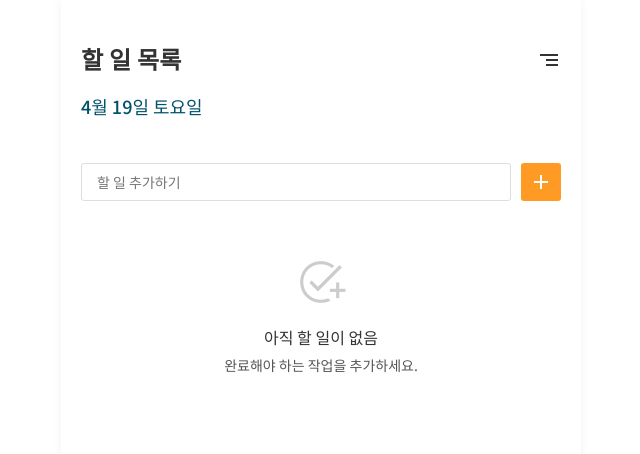
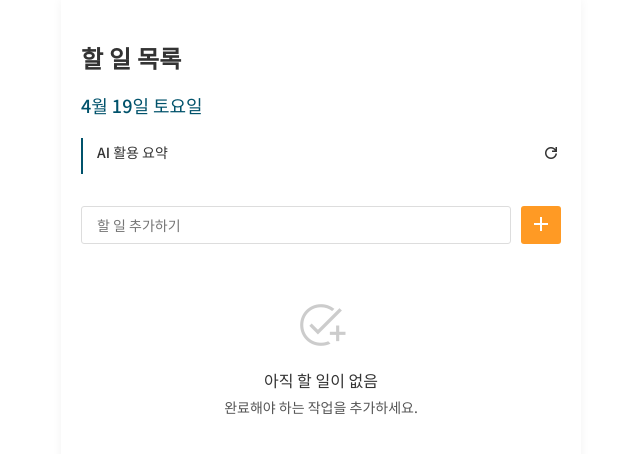
Before and after one commit to jrisun/Clush-todo-app, a React (Vite) app: page / in a window 1280 px wide. Shown: the top 454 px of the page, without its empty margins (319-959 px from the left). Built offline with nearby package versions, Linux system fonts and the light colour scheme; no server answers.

Commit message:
feat: 할 일 요약 기능 추가

```diff
--- a/index.html
+++ b/index.html
@@ -3,9 +3,9 @@
 
 <head>
     <meta charset="UTF-8" />
-    <link rel="icon" type="image/svg+xml" href="/vite.svg" />
+    <link rel="icon" type="image/svg+xml" href="/favicon.io" />
     <meta name="viewport" content="width=device-width, initial-scale=1.0" />
-    <title>Vite + React</title>
+    <title>할 일 목록</title>
 </head>
 
 <body>
--- a/src/api/todoApi.jsx
+++ b/src/api/todoApi.jsx
@@ -1,6 +1,6 @@
 import axios from "axios";
 
-export const API_SERVER_HOST = "http://www.clearline.click:8100";
+export const API_SERVER_HOST = "https://todo-api.clearline.click";
 const prefix = `${API_SERVER_HOST}/api/todo`;
 
 export const getTodoList = async () => {
@@ -40,3 +40,8 @@ export const deleteTodo = async (id) => {
     const result = await axios.delete(`${prefix}/${id}`, id);
     return result.data;
 }
+
+export const summaryTodo = async () => {
+    const result = await axios.get(`${prefix}/summary`);
+    return result.data;
+}
--- a/src/components/common/Header.jsx
+++ b/src/components/common/Header.jsx
@@ -12,9 +12,9 @@ const Header = () => {
             <div className="container">
                 <div className="title">
                     <h1>할 일 목록</h1>
-                    <div className="util">
+                    {/* <div className="util">
                         <span className="material-symbols-outlined">segment</span>
-                    </div>
+                    </div> */}
                 </div>
                 <div className="date">
                     {formattedDate}
--- a/src/components/todo/TodoInput.jsx
+++ b/src/components/todo/TodoInput.jsx
@@ -14,12 +14,19 @@ const TodoInput = ({ onAdd }) => {
         setInputDescription(initDescription);
     };
 
+    const handleKeydown = (e) => {
+        if(e.key === 'Enter') {
+            handleSubmitTodo();
+        }
+    }
+
     return (
         <div className="todo-editor">
             <div className="container">
                 <input type="text"
                     name="description"
                     onChange={handleChange}
+                    onKeyDown={handleKeydown}
                     value={inputDescription}
                     className="todo-input input-box"
                     placeholder="할 일 추가하기"
--- /dev/null
+++ b/src/components/todo/TodoSummary.css
@@ -0,0 +1,41 @@
+.todo-summary {
+    padding-bottom: 0.5rem;
+}
+.todo-summary .summary-box {
+    position: relative;
+    padding: 0.3rem 0;
+    font-size: 14px;
+}
+.todo-summary .summary-box::before {
+    position: absolute;
+    top: 0;
+    left: 0;
+    display: block;
+    content: "";
+    width: 2px;
+    height: 100%;
+    background-color: var(--color-navy);
+}
+.todo-summary .summary-box .title{
+    position: relative;
+    display: flex;
+    align-items: center;
+    margin-bottom: 0.5rem;
+    padding-left: 1rem;
+    line-height: 1.3;
+}
+.todo-summary .summary-box .title > p {
+    font-weight: 500;
+}
+.todo-summary .summary-box .summary{
+    padding: 0 1rem;
+    line-height: 1.3;
+}
+.todo-summary .summary-box .refresh-btn{
+    position: absolute;
+    top: 0;
+    right: 0;
+    margin-left: auto;
+    font-size: 20px;
+    cursor: pointer;
+}
--- /dev/null
+++ b/src/components/todo/TodoSummary.jsx
@@ -0,0 +1,46 @@
+import { useEffect, useState } from "react";
+import "./TodoSummary.css";
+import { summaryTodo } from "../../api/todoApi";
+
+const TodoSummary = () => {
+    const [summary, setSummary] = useState("");
+    const [loading, setLoading] = useState(false);
+
+    const loadSummary = async () => {
+        if (loading) return;
+
+        try {
+            setLoading(true);
+            const res = await summaryTodo();
+            setSummary(res.data);
+        } catch (e) {
+            console.error("요약 불러오기 실패", e);
+        } finally {
+            setLoading(false);
+        }
+    }
+
+    useEffect(() => {
+        loadSummary();
+    }, []);
+
+    return (
+        <div className="todo-summary">
+            <div className="container">
+                <div className="summary-box">
+                    <div className="title">
+                        <p>AI 활용 요약</p>
+                        {!loading && (
+                            <div onClick={loadSummary} className="refresh-btn material-symbols-outlined">refresh</div>
+                        )}
+                    </div>
+                    <div className="summary">
+                        {loading ? "응원 메시지 생성 중..." : summary}
+                    </div>
+                </div>
+            </div>
+        </div>
+    );
+}
+
+export default TodoSummary;
--- a/src/pages/todo/IndexPage.jsx
+++ b/src/pages/todo/IndexPage.jsx
@@ -4,6 +4,7 @@ import { getTodoList, postTodo } from "../../api/todoApi";
 import TodoInput from "../../components/todo/TodoInput";
 import TodoListGroup from "../../components/todo/TodoListGroup";
 import TodoEditModal from "../../components/todo/TodoEditModal";
+import TodoSummary from "../../components/todo/TodoSummary";
 
 const initEditTodo = {
     id: 0,
@@ -42,6 +43,7 @@ const IndexPage = () => {
 
     return (
         <BasicLayout>
+            <TodoSummary />
             <TodoInput onAdd={handleAddTodo} />
             {todoList.length > 0 ? (
                 <TodoListGroup todos={todoList} onUpdate={fetchTodoList} onEdit={setEditTodo} />
--- a/src/router/root.jsx
+++ b/src/router/root.jsx
@@ -1,7 +1,7 @@
 import { lazy, Suspense } from "react";
 import { createBrowserRouter } from "react-router-dom";
 
-const Loading = <div>Loading...</div>;
+const Loading = "";
 const Todo = lazy(() => import("../pages/todo/IndexPage"));
 
 const root = createBrowserRouter([
```
